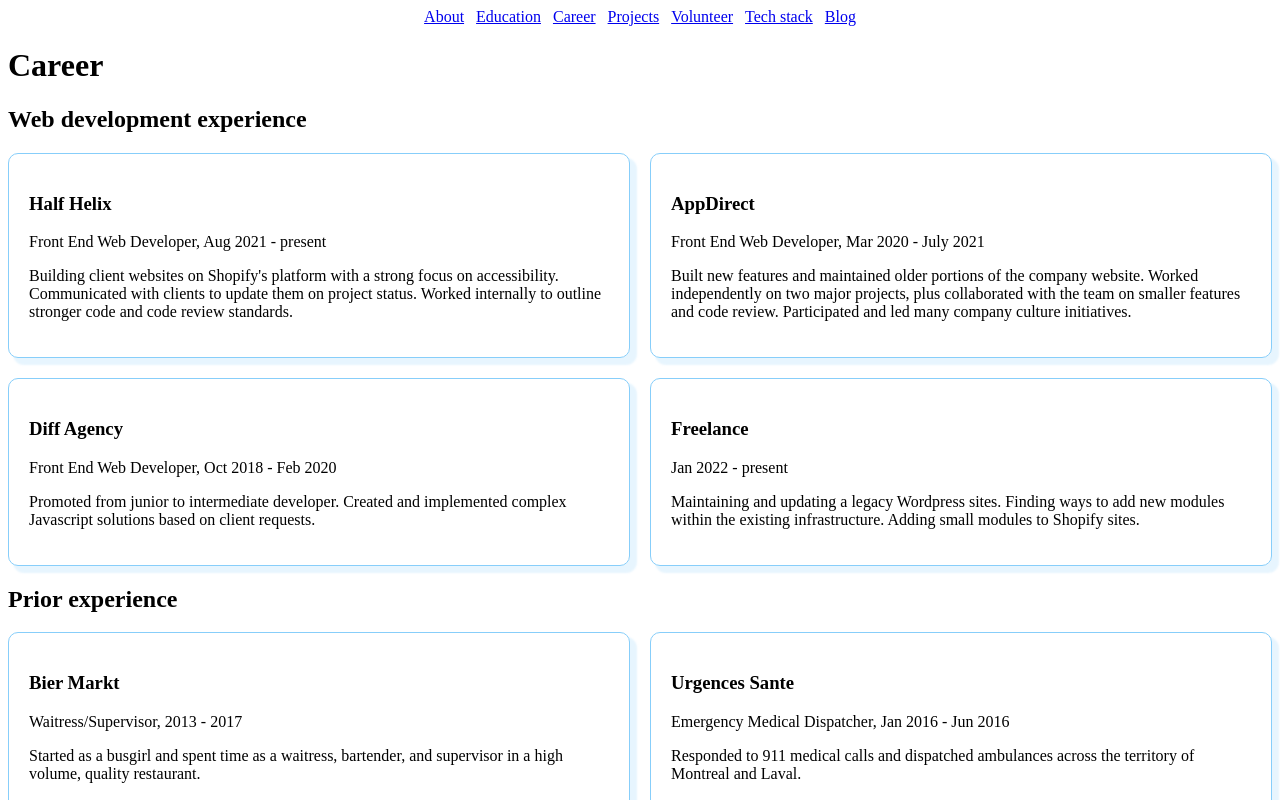
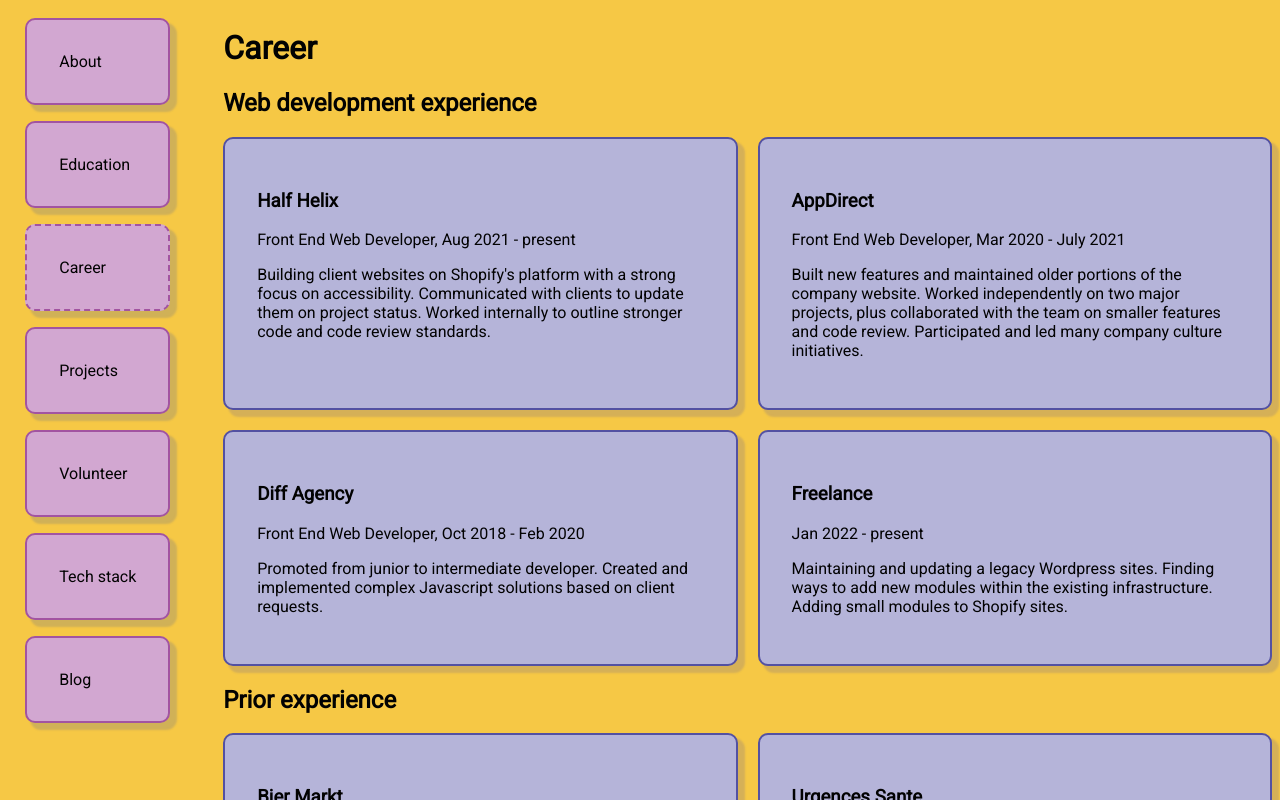
Before and after one commit to lisavineberg/portfolio, a React (Create React App) app: page /career in a window 1280 px wide. Shown: the top 800 px of the page. Built offline with nearby package versions, Linux system fonts and the light colour scheme.

Commit message:
add styles

```diff
--- a/public/index.html
+++ b/public/index.html
@@ -25,6 +25,9 @@
       Learn how to configure a non-root public URL by running `npm run build`.
     -->
     <title>Lisa Vineberg</title>
+    <link rel="preconnect" href="https://fonts.googleapis.com">
+    <link rel="preconnect" href="https://fonts.gstatic.com" crossorigin>
+    <link href="https://fonts.googleapis.com/css2?family=Roboto&display=swap" rel="stylesheet">
   </head>
   <body>
     <noscript>You need to enable JavaScript to run this app.</noscript>
--- a/src/components/Nav.js
+++ b/src/components/Nav.js
@@ -1,16 +1,22 @@
-import { Link } from "react-router-dom";
+import { Link, useLocation } from "react-router-dom";
 
 const Nav = () => {
+  const location = useLocation();
+
+  const isCurrent = (path) => {
+    return (path === location.pathname) ? " nav-item--current" : ""
+  }
+
   return (
     <nav className="nav">
       <ul className="nav-list">
-        <Link to="/">About</Link>
-        <Link to="/education">Education</Link>
-        <Link to="/career">Career</Link>
-        <Link to="/projects">Projects</Link>
-        <Link to="/volunteer">Volunteer</Link>
-        <Link to="/tech-stack">Tech stack</Link>
-        <Link to="/blog">Blog</Link>
+        <Link className={"nav-item" + isCurrent("/")} to="/">About</Link>
+        <Link className={"nav-item" + isCurrent("/education")} to="/education">Education</Link>
+        <Link className={"nav-item" + isCurrent("/career")} to="/career">Career</Link>
+        <Link className={"nav-item" + isCurrent("/projects")} to="/projects">Projects</Link>
+        <Link className={"nav-item" + isCurrent("/volunteer")} to="/volunteer">Volunteer</Link>
+        <Link className={"nav-item" + isCurrent("/tech-stack")} to="/tech-stack">Tech stack</Link>
+        <Link className={"nav-item" + isCurrent("/blog")} to="/blog">Blog</Link>
       </ul>
     </nav>
   )
--- a/src/styles/base.css
+++ b/src/styles/base.css
@@ -1,18 +1,94 @@
 * {
   box-sizing: border-box;
+}
+
+:root {
+
+  --color-black: #020202;
+  --color-amethyst: #5351a2;
+  --color-amethyst-background: #B5B4D9;
+  --color-plum: #a254a1;
+  --color-plum-background: #D2A7D1;
+  --color-butterscotch: #f6c845;
+  --border-radius: 10px;
+}
+
+body {
+  background-color: var(--color-butterscotch);
+  color: var(--color-black);
+  font-family: 'Roboto', sans-serif;
+  font-weight: normal;
+  font-style: normal;
+  min-height: 100vh;
 }
 
 code {
   background: lightgray;
 }
 
+a {
+  color: inherit;
+  text-decoration: none;
+}
+
+a:visited {
+  color: var(--hh-color-black);
+}
+
+#root {
+  display: grid;
+  gap: 2vw;
+}
+
+@media screen and (min-width: 990px) {
+  #root {
+    display: grid;
+    gap: 2vw;
+    grid-template-columns: 15% 1fr;
+  }
+}
+
 .nav-list {
   display: flex;
-  gap: 12px;
-  justify-content: center;
-  margin: 0;
-  overflow-x: scroll;
-  padding: 0;
+  gap: 1em;
+  /* justify-content: center; */
+  margin: 0 auto;
+  max-width: calc(100vw - 20px);
+  overflow: auto;
+  padding: 10px 10px 10px 0;
+  width: max-content;
+}
+
+@media screen and (min-width: 990px) {
+  .nav-list {
+    flex-direction: column;
+  }
+}
+
+.nav-item {
+  align-items: center;
+  background-color: var(--color-plum-background);
+  border: 2px solid var(--color-plum);
+  border-radius: var(--border-radius);
+  box-shadow: 6px 6px 2px 1px rgba(62, 84, 161, .2);
+  display: flex;
+  padding: 1em;
+}
+
+@media screen and (min-width: 990px) {
+  .nav-item {
+    padding: 2em;
+  }
+}
+
+.nav-item--current {
+  border-style: dashed;
+  cursor: auto;
+}
+
+.nav-item.nav-item--current:hover {
+  translate: 0;
+  transition: none;
 }
 
 .list-unstyled {
@@ -22,14 +98,16 @@
 }
 
 .card {
-  border: 1px solid lightskyblue;
-  border-radius: 10px;
-  box-shadow: 6px 6px 2px 1px rgba(135, 206, 250, .2);;
-  padding: 20px;
+  background-color: var(--color-amethyst-background);
+  border: 2px solid var(--color-amethyst);
+  border-radius: var(--border-radius);
+  box-shadow: 6px 6px 2px 1px rgba(83, 81, 162, .2);
+  padding: 2em;
   transition: translate 300ms linear;
 }
 
-.card:hover {
+.card:hover,
+.nav-item:hover {
   translate: 0 -6px;
   transition: translate 300ms linear;
 }
@@ -37,5 +115,10 @@
 .grid {
   display: grid;
   gap: 20px;
-  grid-template-columns: repeat(2, 1fr);
 }
+
+@media screen and (min-width: 990px) {
+  .grid {
+    grid-template-columns: repeat(2, 1fr);
+  }
+}
```
